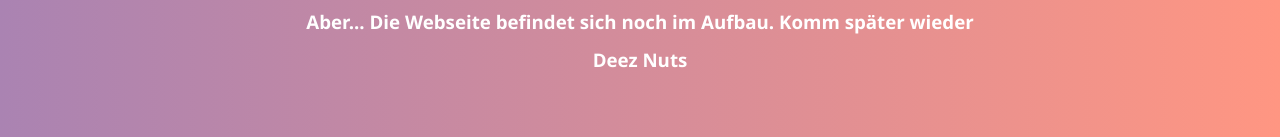
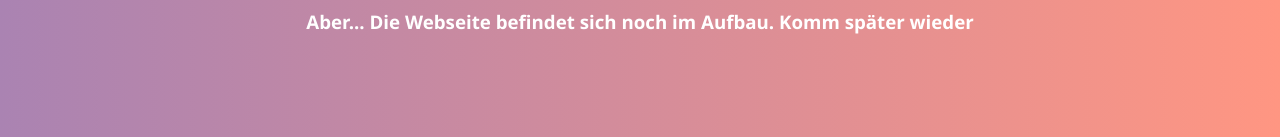
Before and after one commit to TrefixKeks/trefixkeks.github.io, a plain HTML site: page index.html in a window 1280 px wide. Shown: the part 187-324 px from the top of the page. Drawn offline with Linux system fonts and the light colour scheme.

Commit message:
index remove Deez Nuts

```diff
--- a/index.html
+++ b/index.html
@@ -23,6 +23,5 @@
         <h1>Willkommen zurück!</h1>
         <h3>Die Webseite ist wieder online!</h3>
         <h3>Aber... Die Webseite befindet sich noch im Aufbau. Komm später wieder</h3>
-        <h3>Deez Nuts</h3>
     </body>
 </html>
```
